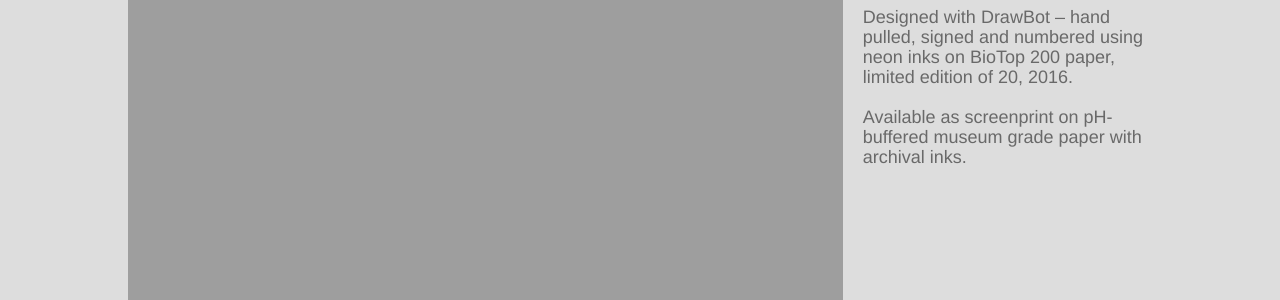
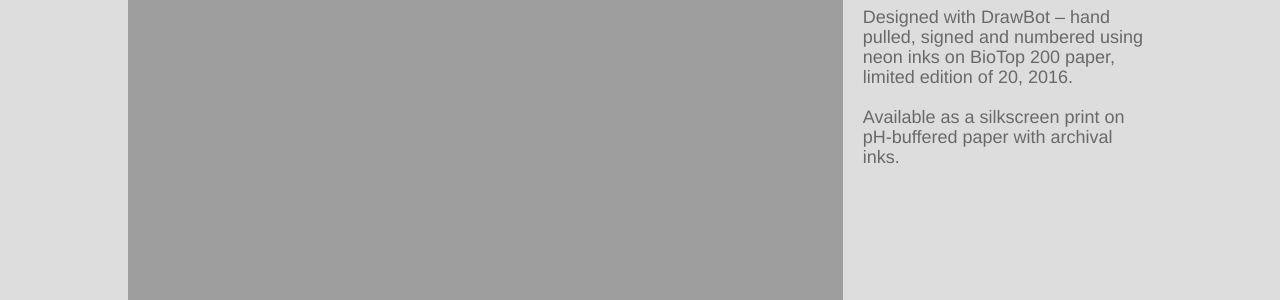
Before and after one commit to michielkauwatjoe/jekyll-portfolio, a Jekyll site: the page built from works/its-more-fun-to-compute/index.md, in a window 1280 px wide. Shown: the part 247-547 px from the top of the page. Built offline with Jekyll 4.4.1, drawn with Linux system fonts in a browser that asks for light colours; some web fonts are replaced.

Commit message:
Updating blurb.

```diff
--- a/_includes/blurb.html
+++ b/_includes/blurb.html
@@ -1,11 +1,9 @@
 {% if page.type == 'giclee' %}
-<p>Available as giclée print on pH-buffered museum grade
-paper with archival inks.</p>
+<p>Available as a giclée print on pH-buffered paper with archival inks.</p>
 
 {% elsif page.type == 'screenprint' %}
 
-<p>Available as screenprint on pH-buffered museum grade
-paper with archival inks.</p>
+<p>Available as a silkscreen print on pH-buffered paper with archival inks.</p>
 
 {% else %}
 
```
